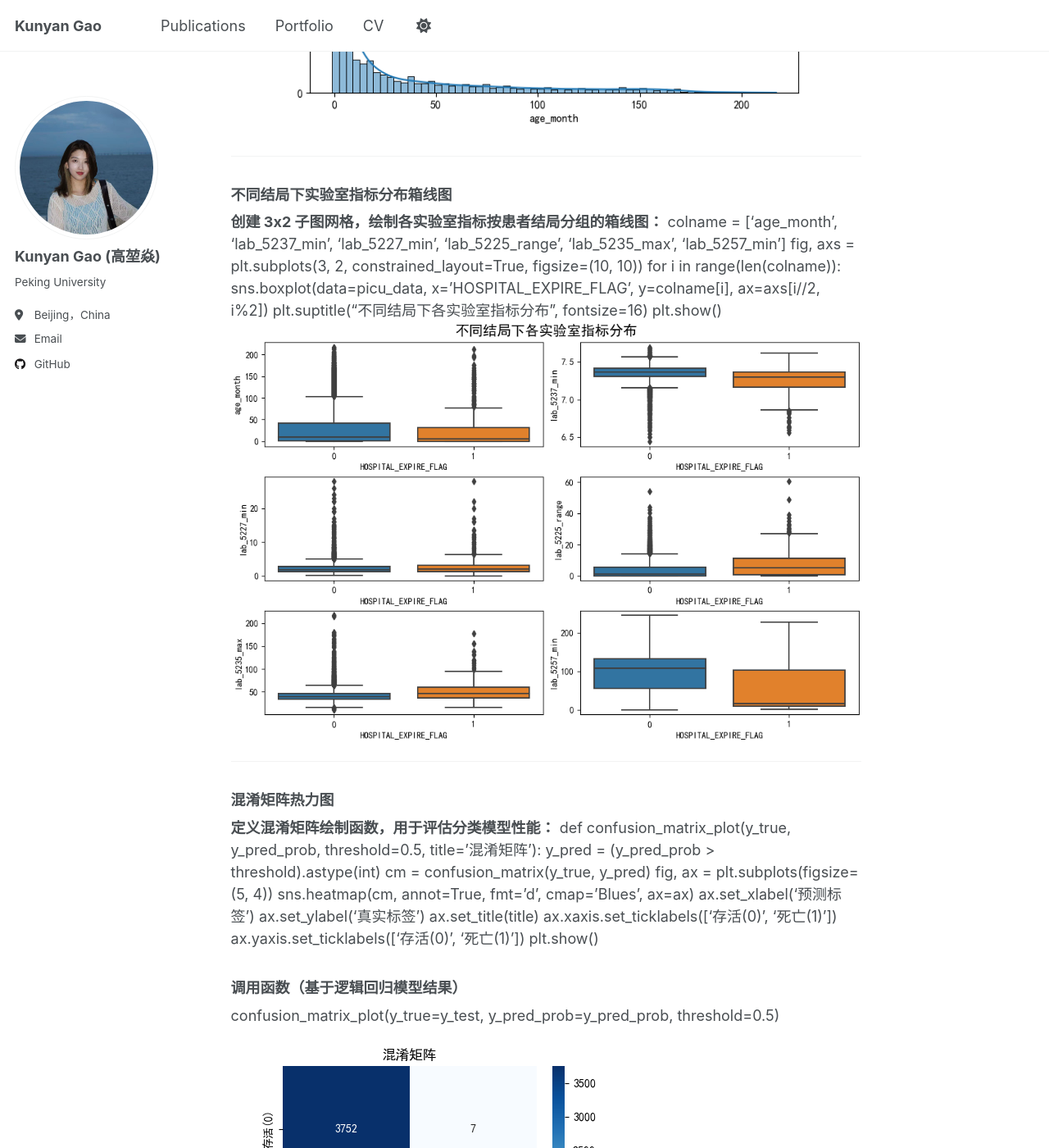
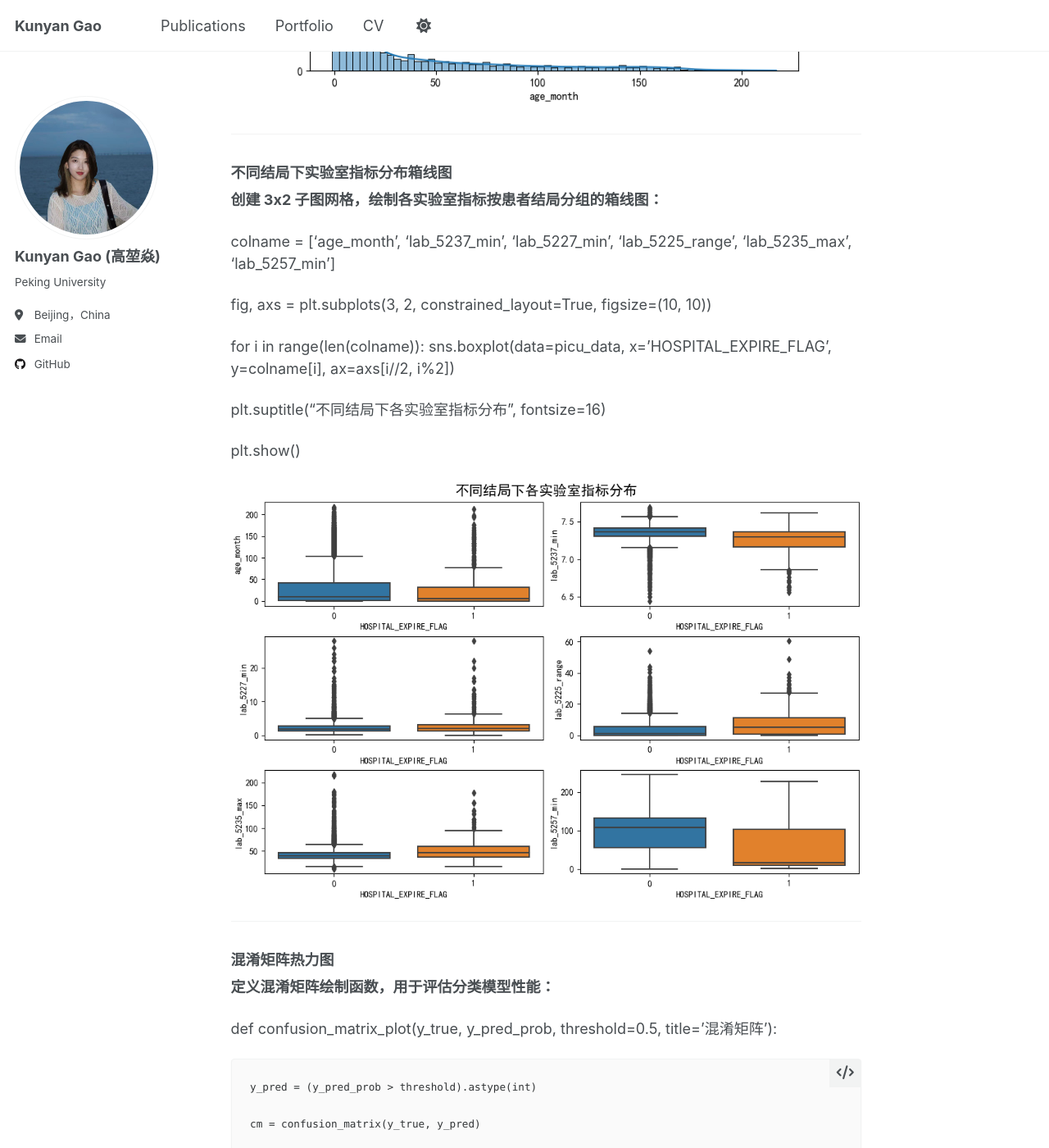
Before and after one commit to Alissa0106/Alissa0106.github.io, a Jekyll site: the page built from _portfolio/python-data-visualization-practice.md, in a window 1280 px wide and 1400 px high, scrolled down 1174 px. Shown: the whole window at 82% size. Built offline with Jekyll 4.4.1, drawn with Linux system fonts in a browser that asks for light colours; a script that is not in the unit is left out; part of the change alters nothing that is shown; some of the changed text lies outside the part shown.

Commit message:
Update python-data-visualization-practice.md

````diff
--- a/_portfolio/python-data-visualization-practice.md
+++ b/_portfolio/python-data-visualization-practice.md
@@ -3,7 +3,7 @@ title: "Python数据可视化实战"
 collection: portfolio
 type: "Data Analysis"
 permalink: /portfolio/python-data-visualization-practice
-date: 2025-01-15
+date: 2025-01-13
 excerpt: "使用Matplotlib和Seaborn进行数据可视化实战，掌握探索性数据分析与模型评估可视化方法"
 header:
   teaser: /images/portfolio/python-data-visualization-practice/age_distribution.png
@@ -31,8 +31,6 @@ tech_stack:
 ### **年龄分布直方图**
 **使用Seaborn绘制年龄分布直方图，同时显示核密度估计曲线以观察分布趋势：**
 
-```python
-
 plt.figure(figsize=(8, 5))
 
 sns.histplot(data=picu_data, x='age_month', kde=True)
@@ -40,34 +38,54 @@ sns.histplot(data=picu_data, x='age_month', kde=True)
 plt.title("年龄分布直方图")
 
 plt.show()
+
 ![年龄分布直方图](/images/portfolio/python-data-visualization-practice/年龄分布直方图.png)
 
 ---
 ### **不同结局下实验室指标分布箱线图**
 **创建 3x2 子图网格，绘制各实验室指标按患者结局分组的箱线图：**
+
 colname = ['age_month', 'lab_5237_min', 'lab_5227_min', 'lab_5225_range', 'lab_5235_max', 'lab_5257_min']
+
 fig, axs = plt.subplots(3, 2, constrained_layout=True, figsize=(10, 10))
+
 for i in range(len(colname)):
     sns.boxplot(data=picu_data, x='HOSPITAL_EXPIRE_FLAG', y=colname[i], ax=axs[i//2, i%2])
+
 plt.suptitle("不同结局下各实验室指标分布", fontsize=16)
+
 plt.show()
+
 ![不同结局下各实验室指标分布](/images/portfolio/python-data-visualization-practice/不同结局下各实验室指标分布.png)
 
 ---
 ### **混淆矩阵热力图**
 **定义混淆矩阵绘制函数，用于评估分类模型性能：**
+
 def confusion_matrix_plot(y_true, y_pred_prob, threshold=0.5, title='混淆矩阵'):
+
     y_pred = (y_pred_prob > threshold).astype(int)
+
     cm = confusion_matrix(y_true, y_pred)
+
     fig, ax = plt.subplots(figsize=(5, 4))
+
     sns.heatmap(cm, annot=True, fmt='d', cmap='Blues', ax=ax)
+
     ax.set_xlabel('预测标签')
+
     ax.set_ylabel('真实标签')
+
     ax.set_title(title)
+
     ax.xaxis.set_ticklabels(['存活(0)', '死亡(1)'])
+
     ax.yaxis.set_ticklabels(['存活(0)', '死亡(1)'])
+
     plt.show()
 
 ### **调用函数（基于逻辑回归模型结果）**
+
 confusion_matrix_plot(y_true=y_test, y_pred_prob=y_pred_prob, threshold=0.5)
+
 ![混淆矩阵热力图](/images/portfolio/python-data-visualization-practice/混淆矩阵热力图.png)
````
